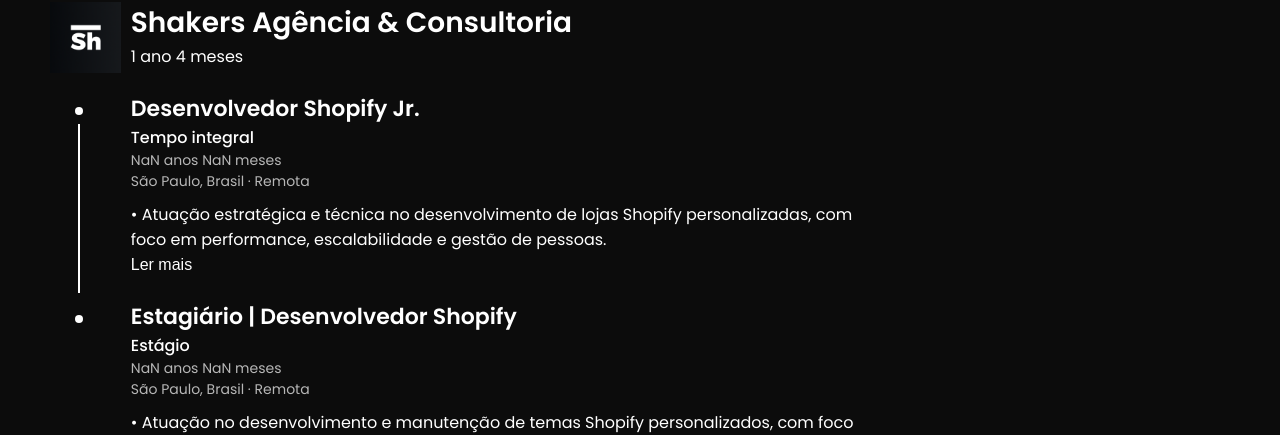
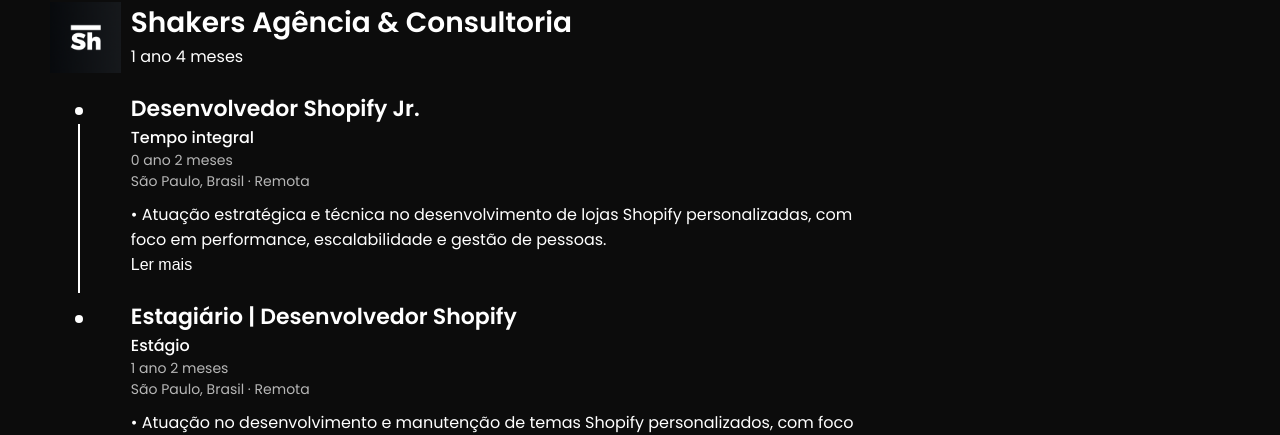
Before and after one commit to PedroFiel/Portfolio-PedroFiel, a React (Vite) app: page / in a window 1280 px wide. Shown: the part 2366-2801 px from the top of the page. Built offline with nearby package versions, Linux system fonts and the light colour scheme.

Commit message:
refactor: rename calcularPeriod to calculatePeriod for  and update project section ID for consistency

```diff
--- a/src/components/Experience/index.jsx
+++ b/src/components/Experience/index.jsx
@@ -36,7 +36,7 @@
         );
     };
 
-    const calcularPeriod = (startDate, endDate = '') => {
+    const calculatePeriod = (startDate, endDate = '') => {
         const start = new Date(startDate);
         const end = endDate ? new Date(endDate) : new Date();
         const total = end.getTime() - start.getTime();
@@ -61,7 +61,7 @@
                 </div>
 
                 {experience.map(exp => {
-                    const period = calcularPeriod(
+                    const period = calculatePeriod(
                         exp.header_company.period_start,
                         exp.header_company.period_end
                     );
@@ -84,7 +84,7 @@
 
                                 {exp.experience_item.map(item => {
                                     const isExpanded = expandedItems.find(expItem => expItem.id === item.id)?.isExpanded;
-                                    const itemPeriod = calcularPeriod(item.periodo_inicio, item.periodo_fim);
+                                    const itemPeriod = calculatePeriod(item.period_start, item.period_end);
 
                                     return (
                                         <div key={item.id} className={`section-experience__item ${item.id === 1 ? 'active' : ''}`}>
--- a/src/components/Projects/index.jsx
+++ b/src/components/Projects/index.jsx
@@ -4,7 +4,7 @@
 
 function Projects() {
     return (
-      <div id='projetos' className="section-projects">
+      <div id='projects' className="section-projects">
         <div className='container-projects'>
           <div className='header-projects'>
             <h1>Projetos</h1>
```
